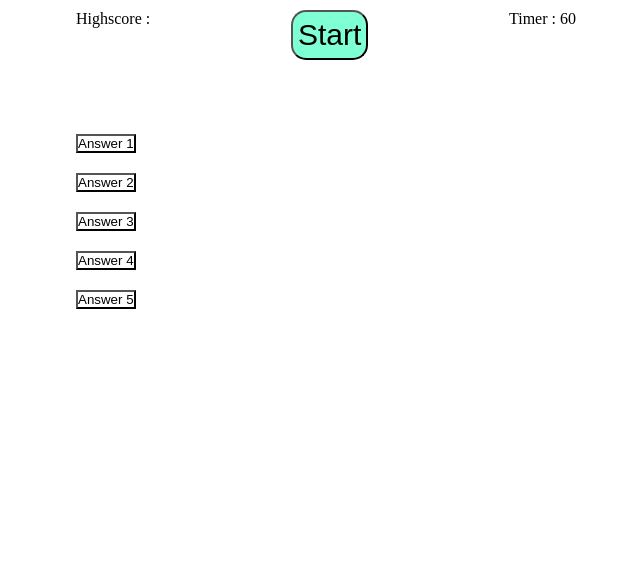
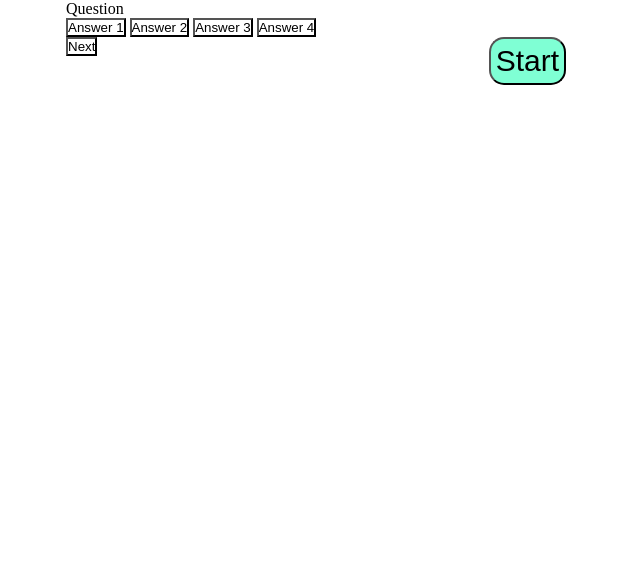
Before and after one commit to jsobie3/JavaScript-Quiz, a plain HTML site: page index.html in a window 1280 px wide. Shown: the whole page, without its empty margins (446-1086 px from the left). Drawn offline with Linux system fonts and the light colour scheme.

Commit message:
Add files via upload

```diff
--- a/index.html
+++ b/index.html
@@ -12,34 +12,27 @@
 
 
 <body>
-<div class = "topBar">
-    <p>Highscore : </p>
-    <button class = startBtn>Start</button>
-    <p>Timer : 60 </p>
+ <div class="topbar">
+
+ </div>
+ <div class = "container">
+    <div id = "question-container" class = hide >
+    <div id = "question" > Question </div>
+    <div id = "answer-buttons" class = "btn-grid">
+        <button class = "btn">Answer 1</button>
+        <button class = "btn">Answer 2</button>
+        <button class = "btn">Answer 3</button>
+        <button class = "btn">Answer 4</button>
+    </div>
+ </div>
+
+
+
+ <div class = "controls">
+    <button id= "nextBtn" class = "nextBtn btn hide" >Next</button>
+    <button id= "startBtn" class = "startBtn btn">Start</button>
+ </div>
 </div>
-
-<div class = "container" >
-
-    <header class = "quizStart">
-    </header>
-
-    <main>
-<br>
-<div class = "quizQuestionPlace"> </div>
-<br>
-<br>
-    <ul>
-        <li> <button class = answerBtn1 > Answer 1</button></li>
-        <li> <button class = answerBtn2> Answer 2</button></li>
-        <li> <button class = answerBtn3> Answer 3</button></li>
-        <li> <button class = answerBtn4> Answer 4</button></li>
-        <li> <button class = answerBtn5> Answer 5</button></li>
-    </ul>
-
-    </main>
-
-</div>
-
 
     <script src = "Assets/script.js"></script>
 </body>
```
